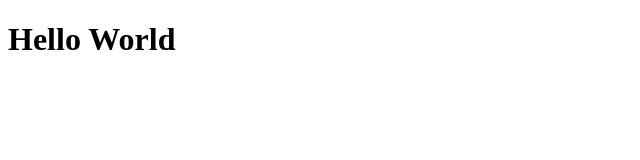
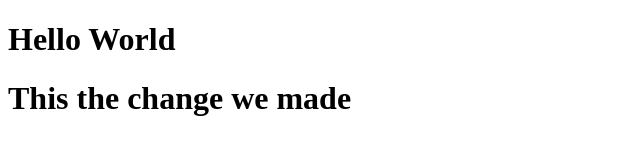
Before and after one commit to nomanaslam90/PIAIC-bootcamp-2020--new-, a plain HTML site: page index.html in a window 1280 px wide. Shown: the whole page, without its empty margins (0-640 px from the left). Drawn offline with Linux system fonts and the light colour scheme.

Commit message:
Add line in html

```diff
--- a/index.html
+++ b/index.html
@@ -7,5 +7,6 @@
 </head>
 <body>
     <h1> Hello World</h1>
+    <h1>This the change we made</h1>
 </body>
 </html>
```
